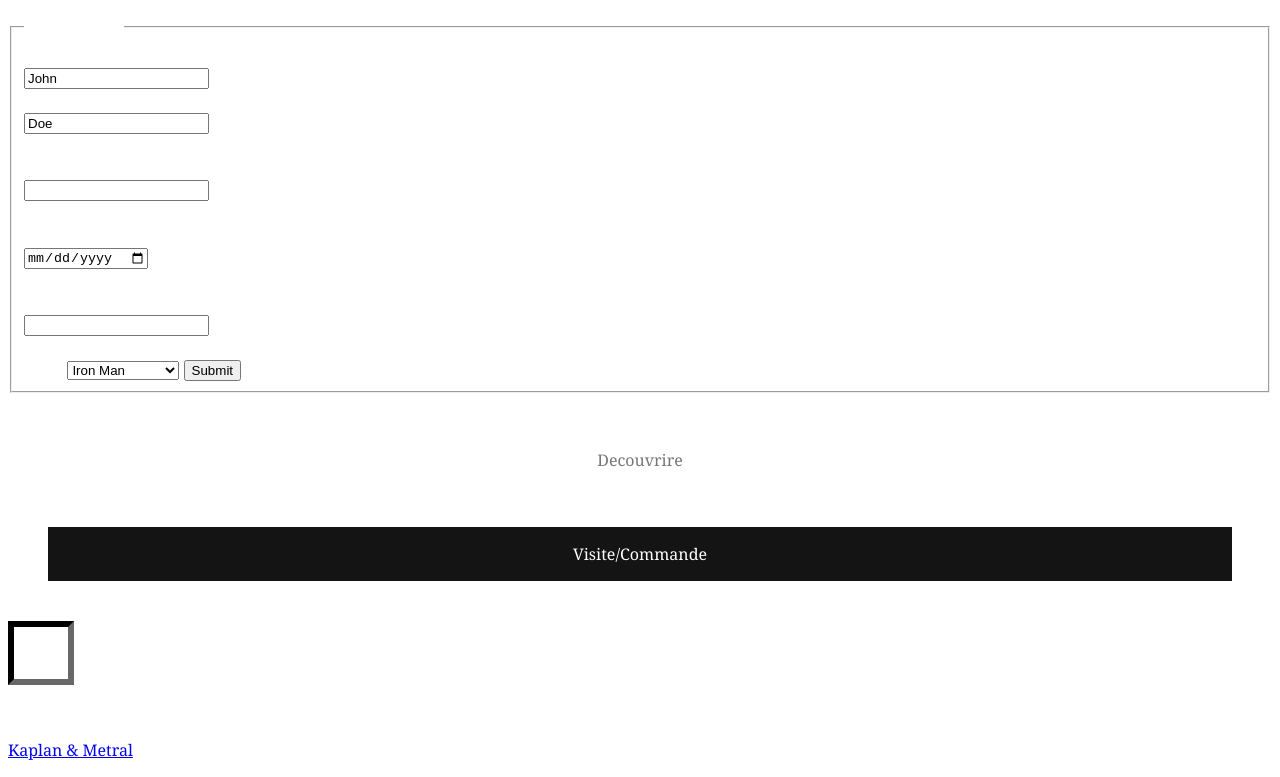
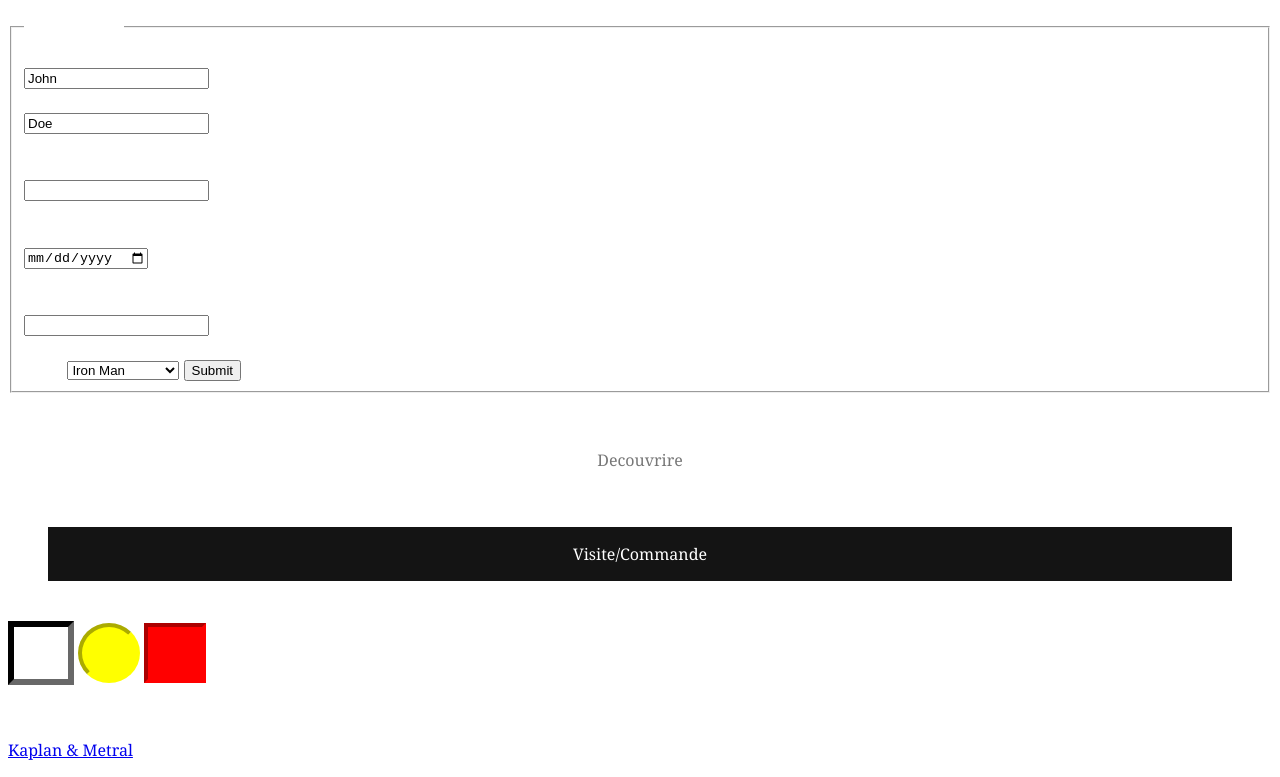
Before and after one commit to Kaplan-code/IngenierieWeb, a plain HTML site: page index.html in a window 1280 px wide. Shown: the part 1682-2459 px from the top of the page. Drawn offline with Linux system fonts and the light colour scheme; files whose address does not match are found by name.

Commit message:
all square

```diff
--- a/index.html
+++ b/index.html
@@ -76,7 +76,9 @@
             Visite/Commande
         </p>
     </section>
-    <input type="text" class="motus" maxlength="1">
+    <input type="text" class="basic" maxlength="1">
+    <input type="text" class="yellow" maxlength="1">
+    <input type="text" class="red" maxlength="1">
     <footer id="Contact">
         <p>All right to Kaplan & Metral</p>
         <p><a href="mailto:exemple@example.com">Kaplan & Metral</a></p>
--- a/styles.css
+++ b/styles.css
@@ -98,7 +98,7 @@ nav a {
     background-color: #FFFFFF;
     color: #777;
 }
-.motus {
+.basic {
     width: 50px;
     height: 50px;
     font-size: 3em;
@@ -108,3 +108,26 @@ nav a {
     border-width: 6px;
     border-color: #141414;
 }
+.yellow {
+    width: 50px;
+    height: 50px;
+    font-size: 3em;
+    font-weight:bold;
+    text-transform: capitalize;
+    text-align: center;
+    border-width: 4px;
+    border-color: yellow;
+    border-radius: 50%;
+    background-color: yellow;
+}
+.red {
+    width: 50px;
+    height: 50px;
+    font-size: 3em;
+    font-weight:bold;
+    text-transform: capitalize;
+    text-align: center;
+    border-width: 4px;
+    border-color: red;
+    background-color: red;
+}
```
